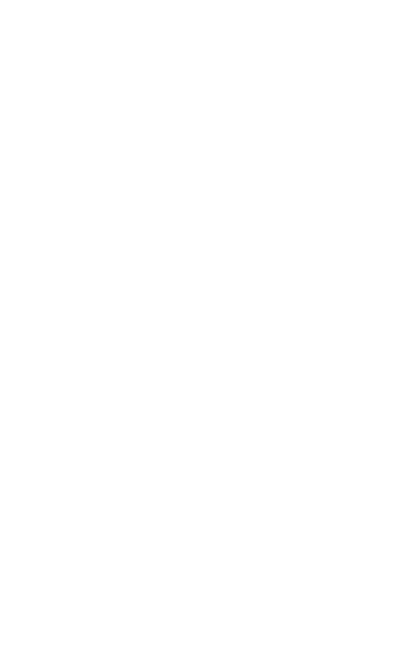
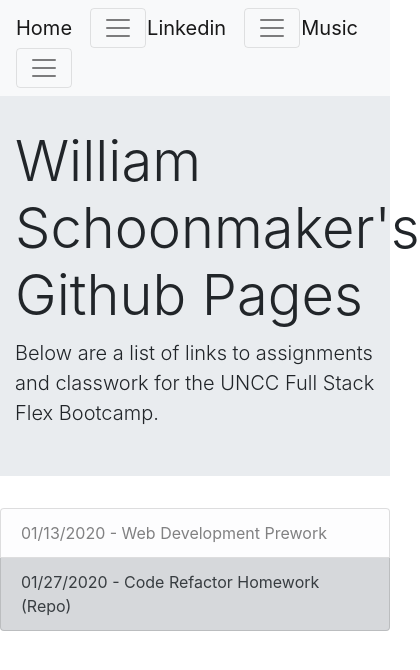
Before and after one commit to Spiffypal/spiffypal.github.io, a plain HTML site: page index.html in a window 390 px wide. Shown: the whole page, 420 px wide, since content can reach past the window. Drawn offline with nearby package versions, Linux system fonts and the light colour scheme.

Commit message:
Created the index and style sheets and added boostrap to the .io domain.

```diff
--- a/index.html
+++ b/index.html
@@ -4,9 +4,41 @@
         <meta charset="UTF-8">
         <meta name="viewport" content="width=device-width, initial-scale=1.0">
         <meta http-equiv="X-UA-Compatible" content="ie=edge">
+        <link rel="stylesheet" href="https://stackpath.bootstrapcdn.com/bootstrap/4.4.1/css/bootstrap.min.css" integrity="sha384-Vkoo8x4CGsO3+Hhxv8T/Q5PaXtkKtu6ug5TOeNV6gBiFeWPGFN9MuhOf23Q9Ifjh" crossorigin="anonymous">
+        <link rel="stylehseet" type="text/css" href="style.css">
         <title>Spiffypal's Website</title>
     </head>
+
+    <!-- The navigation bar at the top of the page -->
+    <nav class="navbar navbar-expand-lg navbar-light bg-light">
+        <a class="navbar-brand" href="https://spiffypal.github.io" title="Home">Home</a>
+        <button class="navbar-toggler" type="button" data-toggle="collapse" data-target="#navbarNav" aria-controls="navbarNav" aria-expanded="false" aria-label="Toggle navigation">
+          <span class="navbar-toggler-icon"></span>
+        </button>
+        <a class="navbar-brand" href="https://www.linkedin.com/in/william-schoonmaker/" title="Linkedin">Linkedin</a>
+        <button class="navbar-toggler" type="button" data-toggle="collapse" data-target="#navbarNav" aria-controls="navbarNav" aria-expanded="false" aria-label="Toggle navigation">
+          <span class="navbar-toggler-icon"></span>
+        </button>
+        <a class="navbar-brand" href="https://williamrhyne.bandcamp.com/" title="Music">Music</a>
+        <button class="navbar-toggler" type="button" data-toggle="collapse" data-target="#navbarNav" aria-controls="navbarNav" aria-expanded="false" aria-label="Toggle navigation">
+          <span class="navbar-toggler-icon"></span>
+        </button>
+      </nav>
+
+
 <body>
+    <!-- The header of the website - jumbotron explaining what the website is about -->
+    <div class="jumbotron jumbotron-fluid">
+        <div class="container">
+          <h1 class="display-4">William Schoonmaker's Github Pages</h1>
+          <p class="lead">Below are a list of links to assignments and classwork for the UNCC Full Stack Flex Bootcamp.</p>
+        </div>
+      </div>
 
+    <!-- This is the list of unordered links to pages / add as needed. -->
+    <div class="list-group">
+        <a href="https://drive.google.com/drive/folders/19RoE6q0bZlJdBpR-K9zl_HlIdlxZzyg0" title="Link to Google Drive files" class="list-group-item list-group-item-light">01/13/2020 - Web Development Prework</a>
+        <a href="https://github.com/Spiffypal/Code-Refactor-Week1-HW" title="Link to github repository" class="list-group-item list-group-item-secondary">01/27/2020 - Code Refactor Homework (Repo)</a>
+      </div>
 </body>
 </html>
```
Also changed, not shown: style.css (added). Lines whose indentation alone changed are shown as unchanged.
